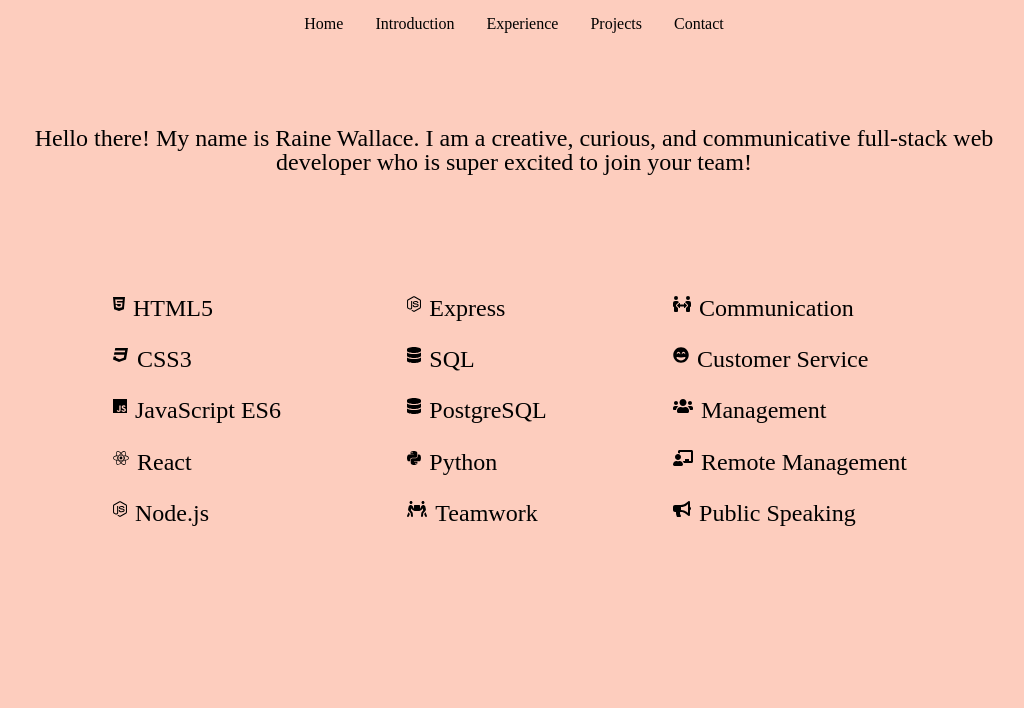
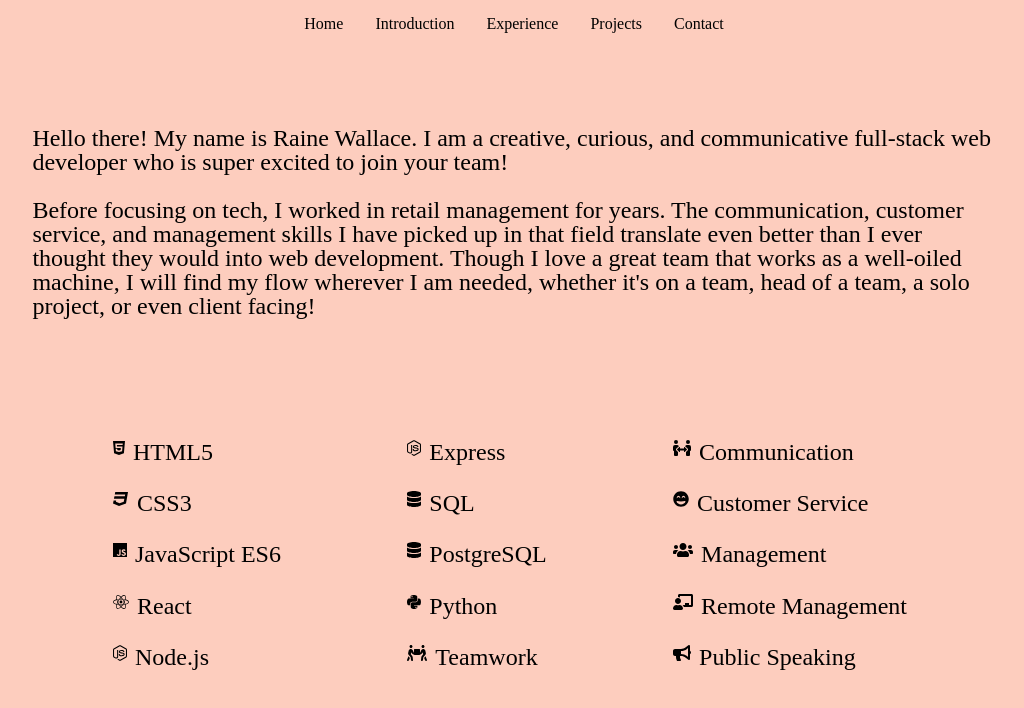
Before and after one commit to RaineBeauDubs/MyPortfolio, a React (Create React App) app in the folder portfolio/: page /intro in a window 1280 px wide. Shown: the top 708 px of the page, without its empty margins (126-1150 px from the left). Built offline with nearby package versions, Linux system fonts and the light colour scheme.

Commit message:
fixed intro

```diff
--- a/portfolio/src/components/Introduction.js
+++ b/portfolio/src/components/Introduction.js
@@ -22,7 +22,7 @@
 const Introduction = () => {
   return (
     <div>
-      <p className="introP">Hello there! My name is Raine Wallace. I am a creative, curious, and communicative full-stack web developer who is super excited to join your team!</p>
+      <p className="introP">Hello there! My name is Raine Wallace. I am a creative, curious, and communicative full-stack web developer who is super excited to join your team! <br /> <br />Before focusing on  tech, I worked in retail management for years. The communication, customer service, and management skills I have picked up in that field translate even better than I ever thought they would into web development. Though I love a great team that works as a well-oiled machine, I will find my flow wherever I am needed, whether it's on a team, head of a team, a solo project, or even client facing!</p>
       <div className="flex">
         <div className="skillSecSec">
           <div className="skillSec">
--- a/portfolio/src/components/componentCSS/introduction.css
+++ b/portfolio/src/components/componentCSS/introduction.css
@@ -5,6 +5,7 @@
 .introP {
   margin: 7%;
   font-size: 1.5rem;
+  text-align: left;
 }
 
 .flex {
```
